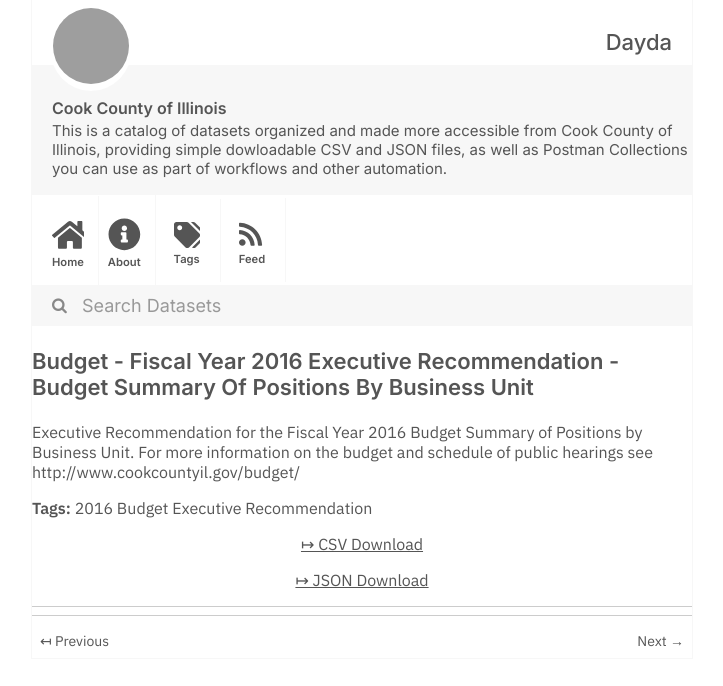
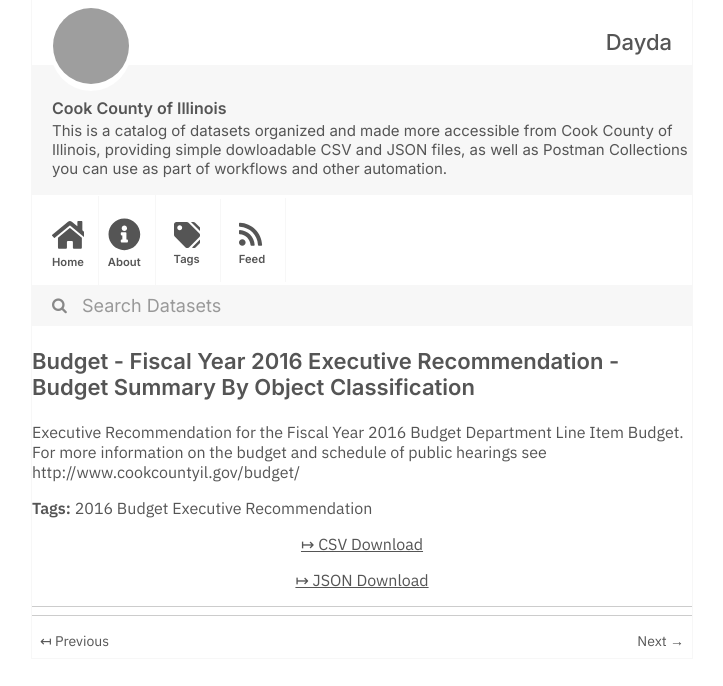
Before and after one commit to dayda-entities/cook-county-of-illinois, a Jekyll site: the page built from _posts/2020-11-10-budget-fiscal-year-2016-execut.md, in a window 1280 px wide, cut to the strip 0-686 px from the top of the page. Shown: the whole strip, without its empty margins (278-1001 px from the left). Built offline with Jekyll 4.4.1, drawn with Linux system fonts in a browser that asks for light colours; grey boxes are pictures that could not be loaded.

Commit message:
Publish Data

```diff
--- a/_posts/2020-11-10-budget-fiscal-year-2016-execut.md
+++ b/_posts/2020-11-10-budget-fiscal-year-2016-execut.md
@@ -1,9 +1,9 @@
 ---
 title: >-
-  Budget - Fiscal Year 2016 Executive Recommendation - Budget Summary Of
-  Positions By Business Unit
-created: '2020-11-10T16:57:09.600023'
-modified: '2020-11-10T16:57:09.600033'
+  Budget - Fiscal Year 2016 Executive Recommendation - Budget Summary By Object
+  Classification
+created: '2020-11-10T16:57:49.349662'
+modified: '2020-11-10T16:57:49.349669'
 state: active
 type: dataset
 tags:
@@ -11,10 +11,10 @@ tags:
 groups:
   - Local Government
 csv_url: >-
-  https://datacatalog.cookcountyil.gov/api/views/3p3z-y5re/rows.csv?accessType=DOWNLOAD
+  https://datacatalog.cookcountyil.gov/api/views/tih7-9b2j/rows.csv?accessType=DOWNLOAD
 json_url: >-
-  https://datacatalog.cookcountyil.gov/api/views/3p3z-y5re/rows.json?accessType=DOWNLOAD
+  https://datacatalog.cookcountyil.gov/api/views/tih7-9b2j/rows.json?accessType=DOWNLOAD
 layout: post
 
 ---
-Executive Recommendation for the Fiscal Year 2016 Budget Summary of Positions by Business Unit. For more information on the budget and schedule of public hearings see http://www.cookcountyil.gov/budget/
+Executive Recommendation for the Fiscal Year 2016 Budget Department Line Item Budget. For more information on the budget and schedule of public hearings see http://www.cookcountyil.gov/budget/
```
